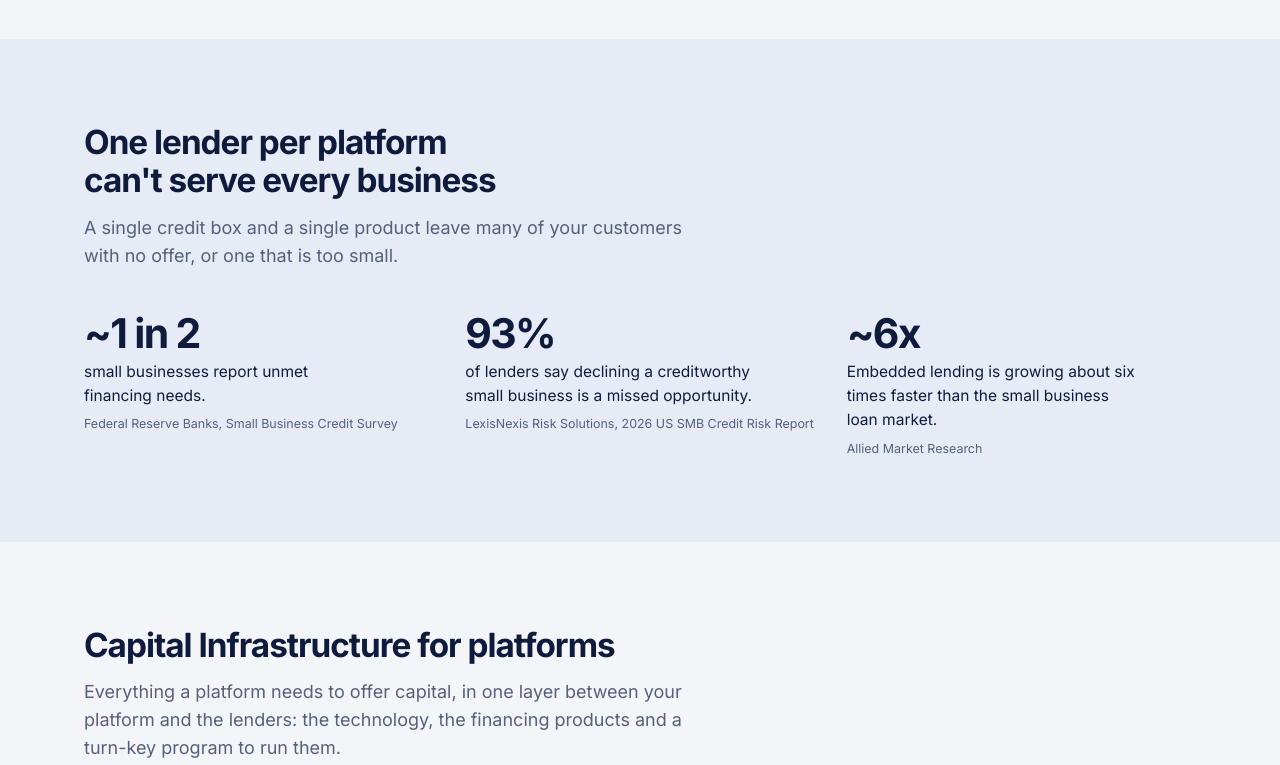
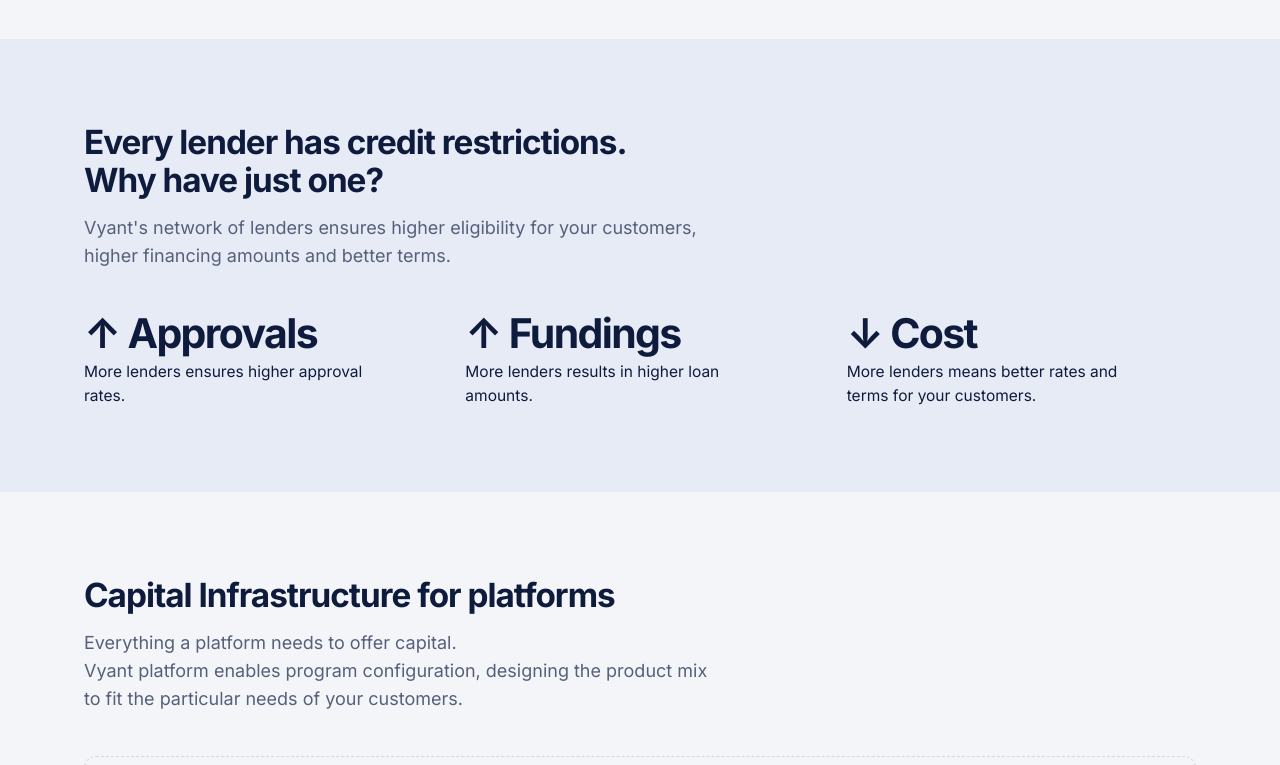
Before and after one commit to sotoolePPN/Vyant, a plain HTML site: page index.html in a window 1280 px wide. Shown: the part 700-1465 px from the top of the page. Drawn offline with Linux system fonts and the light colour scheme.

Commit message:
Reframe problem section around multi-lender benefits; Capital Infrastructure intro
- Problem heading: Every lender has credit restrictions. Why have just one?
- Stats replaced with benefits: Approvals up, Fundings up, Cost down
- Capital Infrastructure intro: program configuration
- Technology list: Hosted site, SDK and API first

Co-Authored-By: Claude Opus 5.5 <noreply@anthropic.com>
Claude-Session: https://claude.ai/code/session_01Puq7HDnkeuhHGNnbERQ1bT

```diff
--- a/index.html
+++ b/index.html
@@ -158,6 +158,8 @@ ul.ticks li::before{content:"";position:absolute;left:0;top:.5em;width:10px;heig
 .infra .tier ul{list-style:none;margin:0;padding:0;display:grid;gap:7px;font-size:.93rem}
 .infra .tier li{padding-top:7px;border-top:1px solid var(--line)}
 @media (max-width:900px){.infra .tiers{grid-template-columns:1fr}}
+h2.lines span{display:block}
+@media (min-width:700px){h2.lines span{white-space:nowrap}}
 /* stats */
 .stats{display:grid;grid-template-columns:repeat(3,1fr);gap:32px}
 .stats div{display:grid;gap:6px;align-content:start}
@@ -356,13 +358,13 @@ footer .fine nav{display:flex;flex-wrap:wrap;gap:6px 20px}
   <div class="band tint">
     <div class="wrap">
       <div class="head">
-        <h2>One lender per platform can't serve every business</h2>
-        <p class="lede">A single credit box and a single product leave many of your customers with no offer, or one that is too small.</p>
+        <h2 class="lines"><span>Every lender has credit restrictions.</span> <span>Why have just one?</span></h2>
+        <p class="lede">Vyant's network of lenders ensures higher eligibility for your customers, higher financing amounts and better terms.</p>
       </div>
       <div class="stats">
-        <div><b>~1 in 2</b><p>small businesses report unmet financing needs.</p><small>Federal Reserve Banks, Small Business Credit Survey</small></div>
-        <div><b>93%</b><p>of lenders say declining a creditworthy small business is a missed opportunity.</p><small>LexisNexis Risk Solutions, 2026 US SMB Credit Risk Report</small></div>
-        <div><b>~6x</b><p>Embedded lending is growing about six times faster than the small business loan market.</p><small>Allied Market Research</small></div>
+        <div><b><span aria-hidden="true">↑</span> Approvals</b><p>More lenders ensures higher approval rates.</p></div>
+        <div><b><span aria-hidden="true">↑</span> Fundings</b><p>More lenders results in higher loan amounts.</p></div>
+        <div><b><span aria-hidden="true">↓</span> Cost</b><p>More lenders means better rates and terms for your customers.</p></div>
       </div>
     </div>
   </div>
@@ -371,7 +373,7 @@ footer .fine nav{display:flex;flex-wrap:wrap;gap:6px 20px}
     <div class="wrap">
       <div class="head">
         <h2>Capital Infrastructure for platforms</h2>
-        <p class="lede">Everything a platform needs to offer capital, in one layer between your platform and the lenders: the technology, the financing products and a turn-key program to run them.</p>
+        <p class="lede">Everything a platform needs to offer capital.<br>Vyant platform enables program configuration, designing the product mix to fit the particular needs of your customers.</p>
       </div>
       <div class="infra">
         <div class="end"><b>Your platform</b><span>Your customers, your brand, your data</span></div>
@@ -379,7 +381,7 @@ footer .fine nav{display:flex;flex-wrap:wrap;gap:6px 20px}
           <h3>Vyant Capital Infrastructure</h3>
           <div class="tiers">
             <div class="tier"><h3>Technology</h3><p>The systems that turn platform data into funded offers.</p>
-              <ul><li>Data aggregation across sales, banking, credit and accounting</li><li>AI Capital Advisor</li><li>Multi-lender orchestration</li><li>Hosted site, SDK and API</li><li>Live Collateral Record</li></ul></div>
+              <ul><li>Hosted site, SDK and API</li><li>Data aggregation across sales, banking, credit and accounting</li><li>AI Capital Advisor</li><li>Multi-lender orchestration</li><li>Live Collateral Record</li></ul></div>
             <div class="tier"><h3>Products</h3><p>Financing across the cash cycle, combined into one stack.</p>
               <ul><li>Lines of credit</li><li>Term loans</li><li>Revenue-based loans</li><li>Inventory financing</li><li>Invoice financing</li></ul></div>
             <div class="tier"><h3>Turn-key program</h3><p>The operating side of a capital business, already in place.</p>
```
